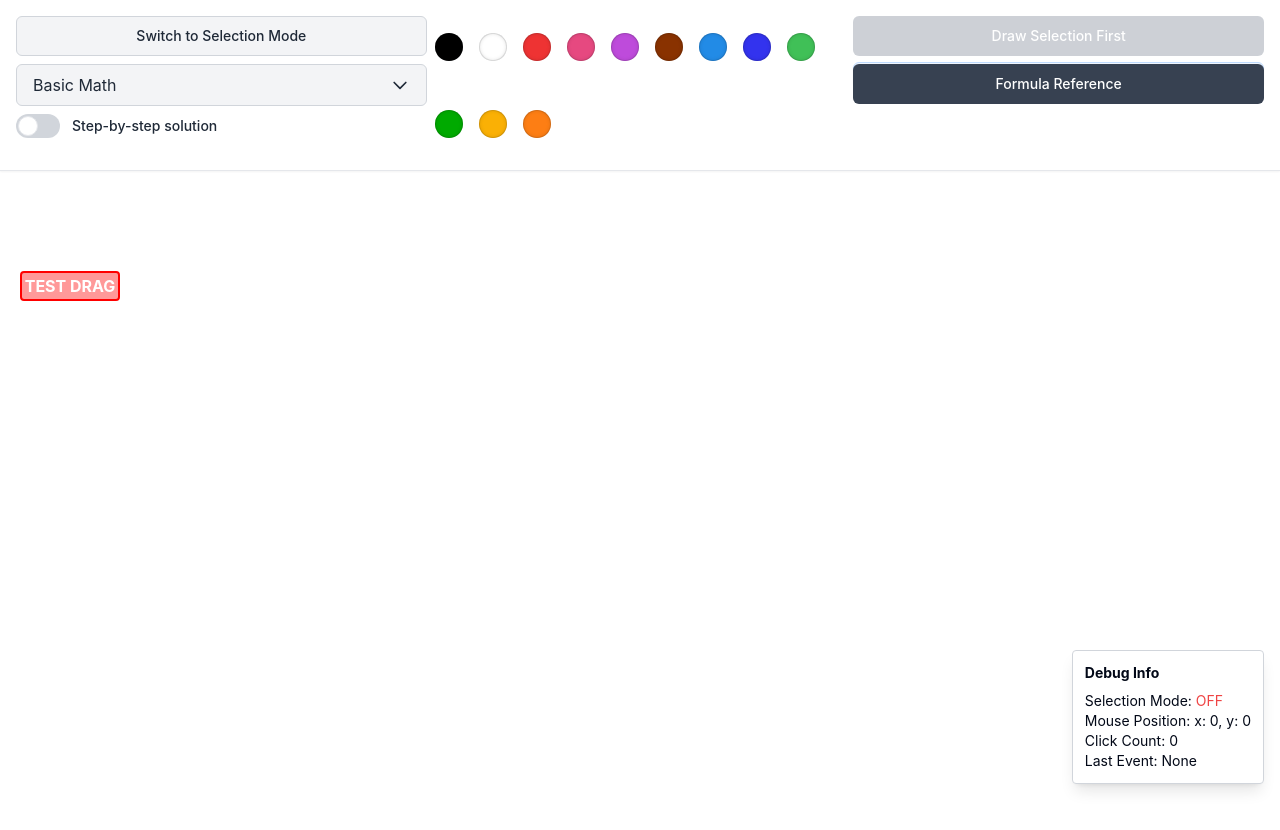
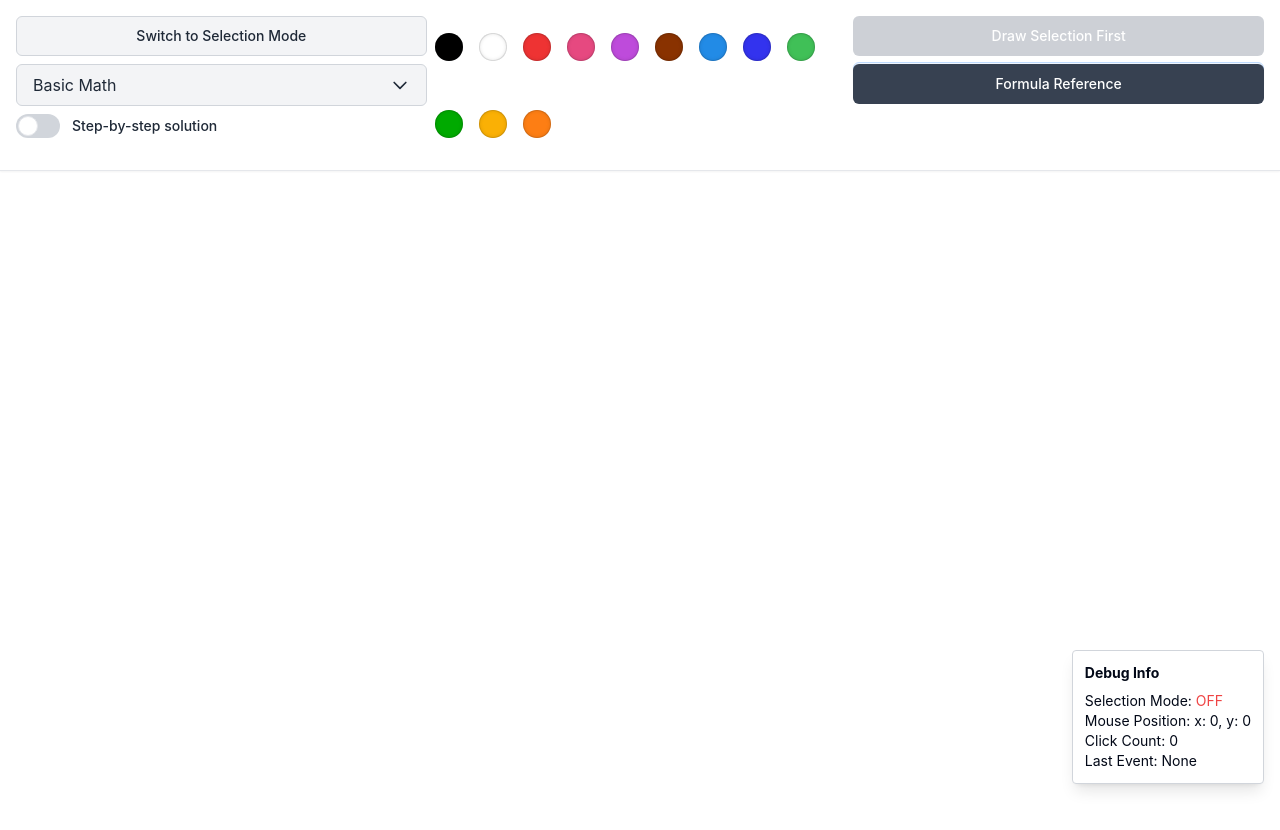
Before and after one commit to dananjayahbi/AI_Math_Solver, a React (Vite) app in the folder frontend/: page / in a window 1280 px wide. Shown: the top 830 px of the page. Built offline with nearby package versions, Linux system fonts and the light colour scheme.

Commit message:
checkpoint

```diff
--- a/frontend/src/components/LatexAnswer.tsx
+++ b/frontend/src/components/LatexAnswer.tsx
@@ -108,17 +108,18 @@ export default function LatexAnswer({
     // Add event listeners
     document.addEventListener('pointermove', handlePointerMove);
     document.addEventListener('pointerup', handlePointerUp);
-  };
-    return (<div
+  };    return (<div
         ref={nodeRef}
         id={`latex-container-${index}`}
         className={`pointer-events-auto animate-fade-in relative latex-answer-container ${isDragging ? 'dragging' : ''}`}
         style={{
-          backgroundColor: 'rgba(255, 255, 255, 0.97)',
-          border: '2px solid rgba(59, 130, 246, 0.5)',
+          backgroundColor: 'rgba(255, 255, 255, 0.98)',
+          border: '1px solid rgba(59, 130, 246, 0.3)',
           borderRadius: '8px',
-          boxShadow: isDragging ? '0 10px 25px rgba(0, 0, 0, 0.25)' : '0 4px 15px rgba(0, 0, 0, 0.2)',
-          padding: '16px 16px 12px 16px',
+          boxShadow: isDragging
+            ? '0 12px 28px rgba(0, 0, 0, 0.25), 0 8px 10px rgba(0, 0, 0, 0.12)'
+            : '0 4px 12px rgba(0, 0, 0, 0.1), 0 2px 4px rgba(59, 130, 246, 0.08)',
+          padding: '14px 16px 12px 16px',
           minWidth: '120px',
           maxWidth: '400px',
           width: 'fit-content',
@@ -131,49 +132,58 @@ export default function LatexAnswer({
           transform: isDragging ? 'scale(1.02)' : 'scale(1)',
           pointerEvents: 'auto',
           touchAction: 'none',
-          userSelect: 'none'
-        }}>
-        <div
-          className={`drag-handle absolute top-0 left-0 right-0 h-8 flex items-center justify-center ${isDragging ? 'dragging-handle' : ''}`}
+          userSelect: 'none',
+          backdropFilter: 'blur(4px)'
+        }}><div
+          className={`drag-handle absolute top-0 left-0 right-0 h-6 flex items-center justify-center ${isDragging ? 'dragging-handle' : ''}`}
           style={{
             touchAction: 'none',
             cursor: isDragging ? 'grabbing' : 'grab',
-            background: isDragging ? 'rgba(59, 130, 246, 0.5)' : 'rgba(59, 130, 246, 0.3)',
+            background: isDragging
+              ? 'linear-gradient(to right, rgba(99, 170, 255, 0.7), rgba(56, 138, 255, 0.7))'
+              : 'linear-gradient(to right, rgba(99, 170, 255, 0.3), rgba(56, 138, 255, 0.3))',
             borderTopLeftRadius: '6px',
             borderTopRightRadius: '6px',
-            borderBottom: '1px dashed rgba(59, 130, 246, 0.5)',
+            borderBottom: '1px solid rgba(59, 130, 246, 0.3)',
             textAlign: 'center',
             fontSize: '10px',
-            color: 'rgba(59, 130, 246, 0.8)',
+            color: 'rgba(255, 255, 255, 0.9)',
             zIndex: 2000,
             width: '100%',
             userSelect: 'none',
-            pointerEvents: 'auto'
+            pointerEvents: 'auto',
+            boxShadow: isDragging ? 'inset 0 -2px 3px rgba(0, 0, 0, 0.1)' : 'none',
+            transition: 'background 0.2s ease'
           }}
           onPointerDown={handlePointerDown}
         >
-          <div className="flex space-x-1">
-            <svg xmlns="http://www.w3.org/2000/svg" width="16" height="16" viewBox="0 0 24 24" fill="rgba(59, 130, 246, 0.7)" stroke="none">
-              <path d="M8 6a2 2 0 100-4 2 2 0 000 4zm0 8a2 2 0 100-4 2 2 0 000 4zm0 8a2 2 0 100-4 2 2 0 000 4zm8-16a2 2 0 100-4 2 2 0 000 4zm0 8a2 2 0 100-4 2 2 0 000 4zm0 8a2 2 0 100-4 2 2 0 000 4z" />
+          <div className="flex items-center justify-center">
+            <svg xmlns="http://www.w3.org/2000/svg" width="24" height="12" viewBox="0 0 24 12" fill="white" opacity="0.8" stroke="none">
+              <rect x="2" y="1" width="20" height="2" rx="1" />
+              <rect x="2" y="5" width="20" height="2" rx="1" />
+              <rect x="2" y="9" width="20" height="2" rx="1" />
             </svg>
           </div>
-        </div>
-        <button
-          className="absolute -top-2 -right-2 bg-gray-200 hover:bg-gray-300 text-gray-600 w-6 h-6 flex items-center justify-center rounded-full text-sm cursor-pointer z-30 shadow-sm"
+        </div>        <button
+          className="absolute -top-2 -right-2 bg-white hover:bg-red-50 text-gray-500 hover:text-red-500 w-6 h-6 flex items-center justify-center rounded-full text-xs cursor-pointer z-30 shadow-md border border-gray-200 transition-colors duration-200"
           onClick={(e) => {
             e.stopPropagation();
             onDelete(index);
           }}
+          aria-label="Delete answer"
         >
-          ×
-        </button>
-        <div
+          <svg xmlns="http://www.w3.org/2000/svg" width="12" height="12" viewBox="0 0 24 24" fill="none" stroke="currentColor" strokeWidth="2" strokeLinecap="round" strokeLinejoin="round">
+            <path d="M18 6L6 18M6 6l12 12" />
+          </svg>
+        </button>        <div
           className="latex-content math-output mt-6"
           style={{
-            padding: '4px',
-            fontSize: '1.2rem',
+            padding: '8px 4px',
+            fontSize: '1.25rem',
             lineHeight: '1.5',
-            textAlign: 'center'
+            textAlign: 'center',
+            color: '#1a202c',
+            fontFamily: 'system-ui, -apple-system, BlinkMacSystemFont, "Segoe UI", Roboto, sans-serif'
           }}
           dangerouslySetInnerHTML={{ __html: item.latex }}>
         </div>
--- a/frontend/src/draggable-fix.css
+++ b/frontend/src/draggable-fix.css
@@ -30,23 +30,25 @@ div.react-draggable-dragging,
   cursor: grab !important;
   user-select: none !important;
   touch-action: none !important;
-  height: 24px !important;
+  height: 6px !important;
   width: 100% !important;
   position: relative;
-  background-color: rgba(59, 130, 246, 0.1) !important;
+  background: linear-gradient(to right, rgba(99, 170, 255, 0.3), rgba(56, 138, 255, 0.3)) !important;
   z-index: 2100 !important; /* Higher z-index to ensure it's clickable */
+  border-top-left-radius: 6px !important;
+  border-top-right-radius: 6px !important;
 }
 
 .drag-handle:active,
 .drag-handle:hover {
   cursor: grabbing !important;
-  background-color: rgba(59, 130, 246, 0.3) !important;
+  background: linear-gradient(to right, rgba(99, 170, 255, 0.5), rgba(56, 138, 255, 0.5)) !important;
   opacity: 1 !important;
 }
 
 .dragging-handle {
   cursor: grabbing !important;
-  background-color: rgba(59, 130, 246, 0.5) !important;
+  background: linear-gradient(to right, rgba(99, 170, 255, 0.7), rgba(56, 138, 255, 0.7)) !important;
 }
 
 /* Add styles when any element is being dragged */
@@ -80,8 +82,8 @@ body.dragging-active .drag-handle,
 
 /* Effect for dragging */
 .dragging {
-  box-shadow: 0 10px 25px rgba(0, 0, 0, 0.3) !important;
-  opacity: 0.95 !important;
+  box-shadow: 0 12px 28px rgba(0, 0, 0, 0.25), 0 8px 10px rgba(0, 0, 0, 0.12) !important;
+  opacity: 0.97 !important;
   transform: scale(1.02) !important;
   cursor: grabbing !important;
   z-index: 1000 !important;
@@ -107,10 +109,12 @@ body.dragging-active .drag-handle,
 }
 
 .latex-answer-container.dragging {
-  box-shadow: 0 14px 28px rgba(0, 0, 0, 0.3), 0 10px 10px rgba(0, 0, 0, 0.2) !important;
+  box-shadow: 0 14px 28px rgba(0, 0, 0, 0.25), 0 10px 10px rgba(0, 0, 0, 0.15) !important;
   transform: scale(1.02) !important;
   opacity: 0.98 !important;
   z-index: 1000 !important;
+  backdrop-filter: blur(8px) !important;
+  border-color: rgba(59, 130, 246, 0.5) !important;
 }
 
 /* Clear z-index hierarchy to avoid conflicts */
--- a/frontend/src/screens/home/index.tsx
+++ b/frontend/src/screens/home/index.tsx
@@ -596,63 +596,10 @@ export default function Home() {
                             steps={result?.steps}
                             formulas={result?.formulas_used}
                             showDetailedSteps={showDetailedSteps}
-                            onPositionChange={handleLatexPositionChange}
-                            onDelete={handleLatexDelete}
+                            onPositionChange={handleLatexPositionChange}                            onDelete={handleLatexDelete}
                         />
-                    ))}                </div>
-
-                {/* Add a test draggable element that bypasses all the complexities for testing */}
-                {import.meta.env.DEV && (
-                  <div
-                    id="test-drag-element"
-                    style={{
-                      position: 'absolute',
-                      top: '100px',
-                      left: '20px',
-                      width: '100px',
-                      height: '30px',
-                      backgroundColor: 'rgba(255, 0, 0, 0.4)',
-                      border: '2px solid red',
-                      borderRadius: '4px',
-                      zIndex: 9999,
-                      cursor: 'grab',
-                      display: 'flex',
-                      alignItems: 'center',
-                      justifyContent: 'center',
-                      color: 'white',
-                      fontWeight: 'bold',
-                      pointerEvents: 'auto',
-                      touchAction: 'none'
-                    }}
-                    onPointerDown={(e) => {
-                      const element = e.currentTarget;
-                      const startX = e.clientX;
-                      const startY = e.clientY;
-                      const startTop = parseFloat(element.style.top);
-                      const startLeft = parseFloat(element.style.left);
-
-                      element.style.cursor = 'grabbing';
-
-                      const handleMove = (moveEvent: PointerEvent) => {
-                        const dx = moveEvent.clientX - startX;
-                        const dy = moveEvent.clientY - startY;
-                        element.style.top = `${startTop + dy}px`;
-                        element.style.left = `${startLeft + dx}px`;
-                      };
-
-                      const handleUp = () => {
-                        element.style.cursor = 'grab';
-                        document.removeEventListener('pointermove', handleMove);
-                        document.removeEventListener('pointerup', handleUp);
-                      };
-
-                      document.addEventListener('pointermove', handleMove);
-                      document.addEventListener('pointerup', handleUp);
-                    }}
-                  >
-                    TEST DRAG
-                  </div>
-                )}
+                    ))}
+                </div>
             </div>
 
             <DebugOverlay selectionMode={selectionMode} />
```
